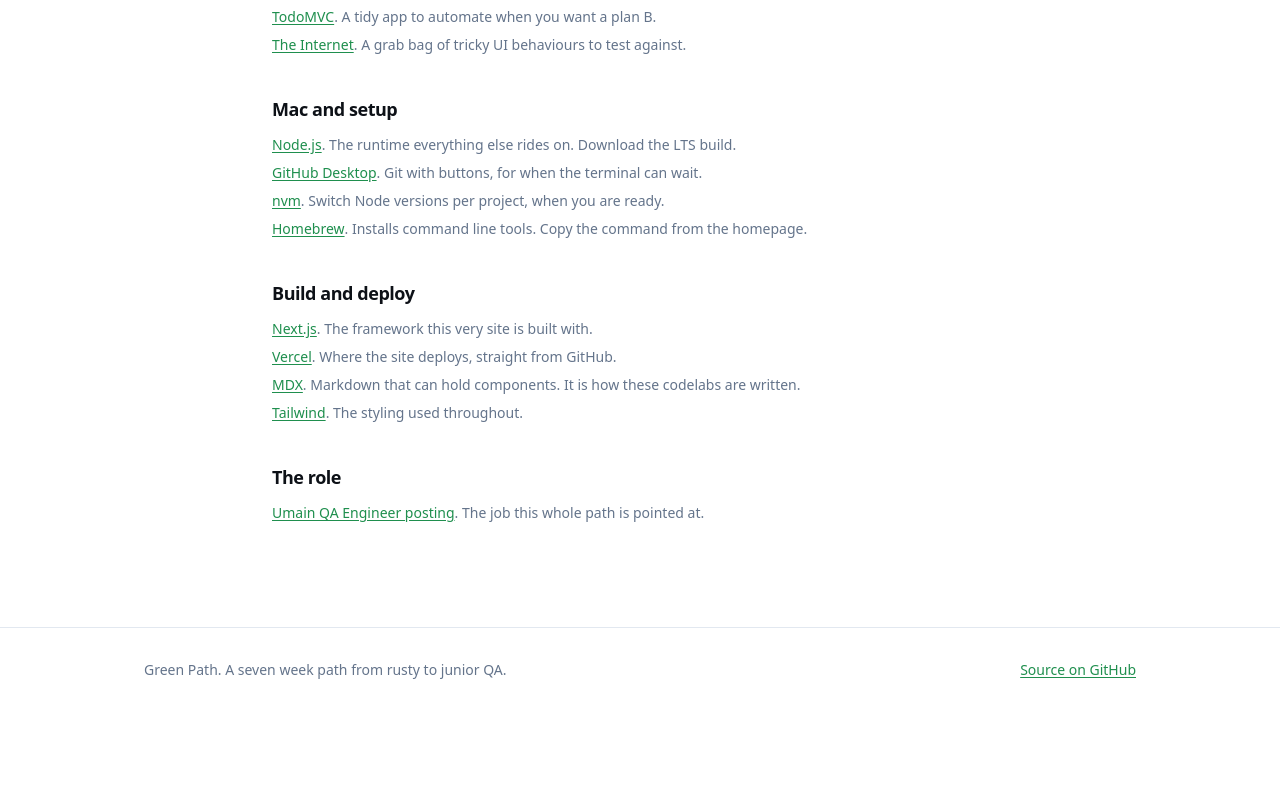
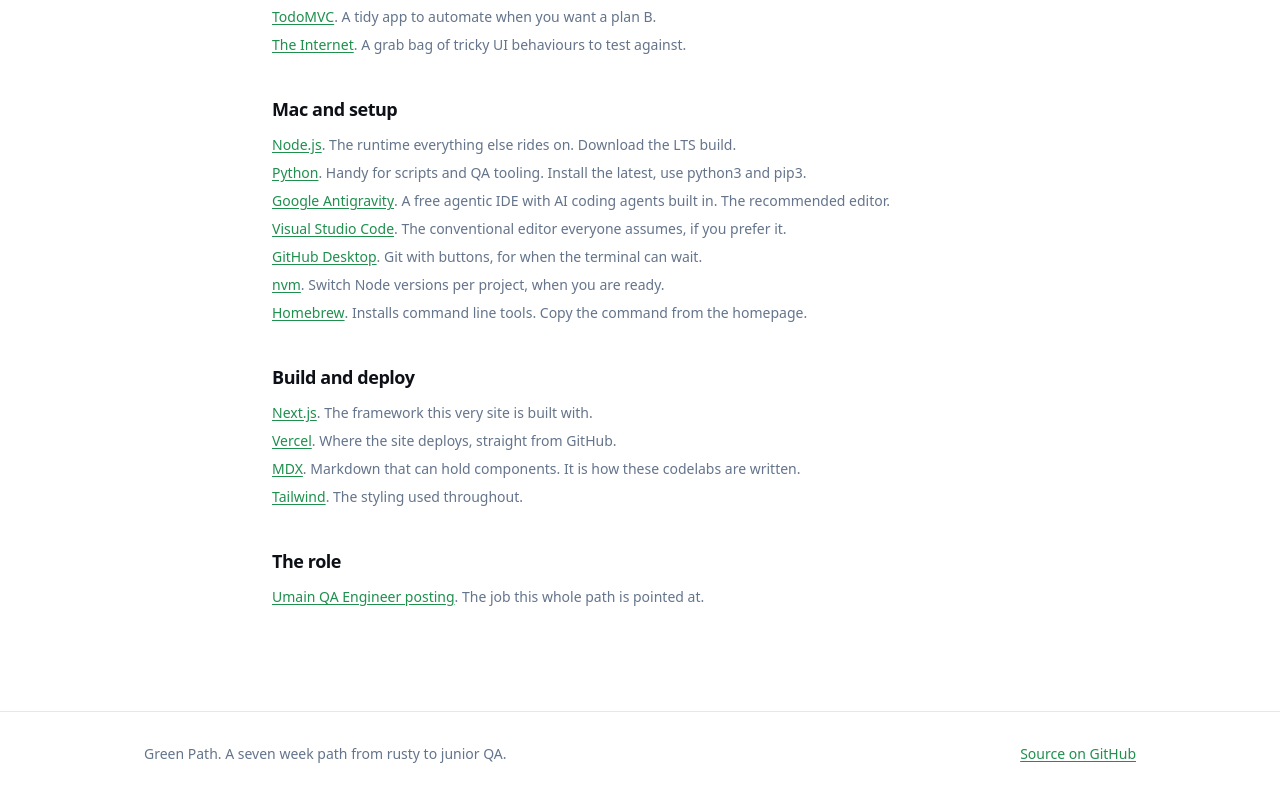
Before and after one commit to jacksonfdam/GreenPath, a Next.js app: page /resources in a window 1280 px wide. Shown: the part 802-1598 px from the top of the page. Before the commit the page ends 1514 px from the top, so only its background shows below. Built offline with nearby package versions, Linux system fonts and the light colour scheme.

Commit message:
feat: add resources link list

```diff
--- a/app/resources/page.tsx
+++ b/app/resources/page.tsx
@@ -51,6 +51,9 @@ const GROUPS: { heading: string; items: Resource[] }[] = [
     heading: "Mac and setup",
     items: [
       { href: "https://nodejs.org/", label: "Node.js", note: "The runtime everything else rides on. Download the LTS build." },
+      { href: "https://www.python.org/downloads/", label: "Python", note: "Handy for scripts and QA tooling. Install the latest, use python3 and pip3." },
+      { href: "https://antigravity.google/", label: "Google Antigravity", note: "A free agentic IDE with AI coding agents built in. The recommended editor." },
+      { href: "https://code.visualstudio.com/", label: "Visual Studio Code", note: "The conventional editor everyone assumes, if you prefer it." },
       { href: "https://desktop.github.com/", label: "GitHub Desktop", note: "Git with buttons, for when the terminal can wait." },
       { href: "https://github.com/nvm-sh/nvm", label: "nvm", note: "Switch Node versions per project, when you are ready." },
       { href: "https://brew.sh/", label: "Homebrew", note: "Installs command line tools. Copy the command from the homepage." },
```
